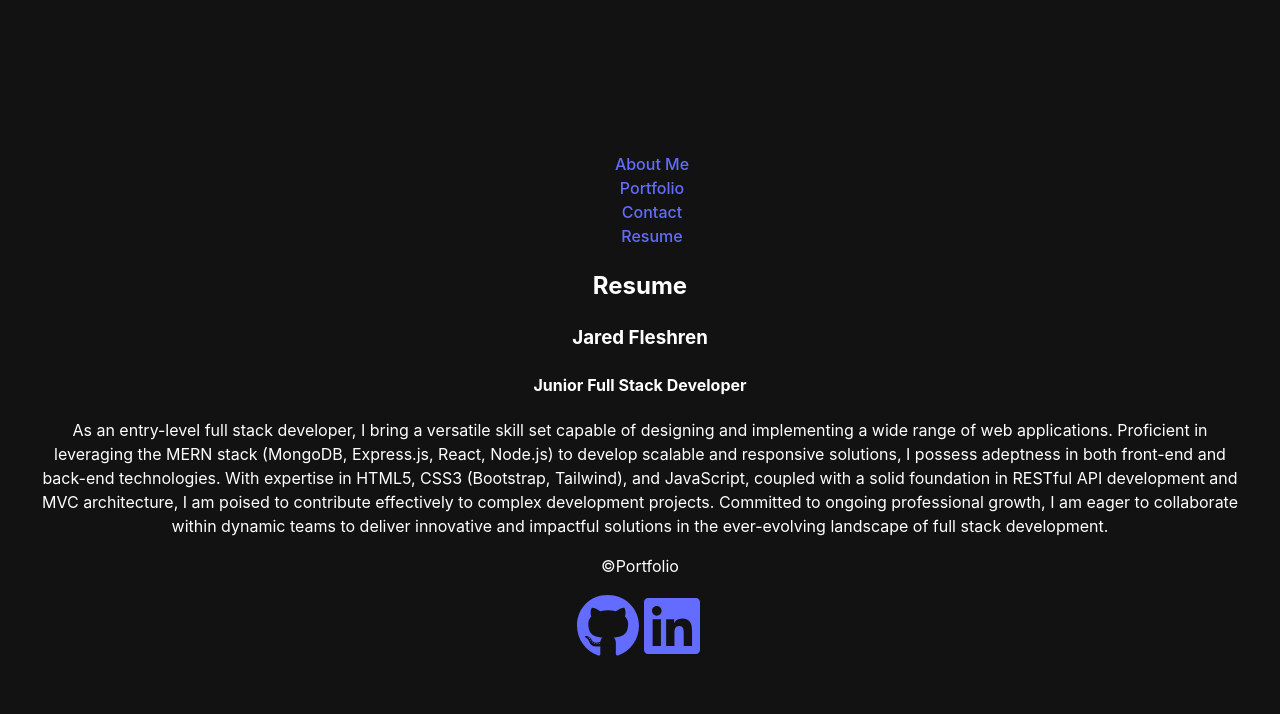
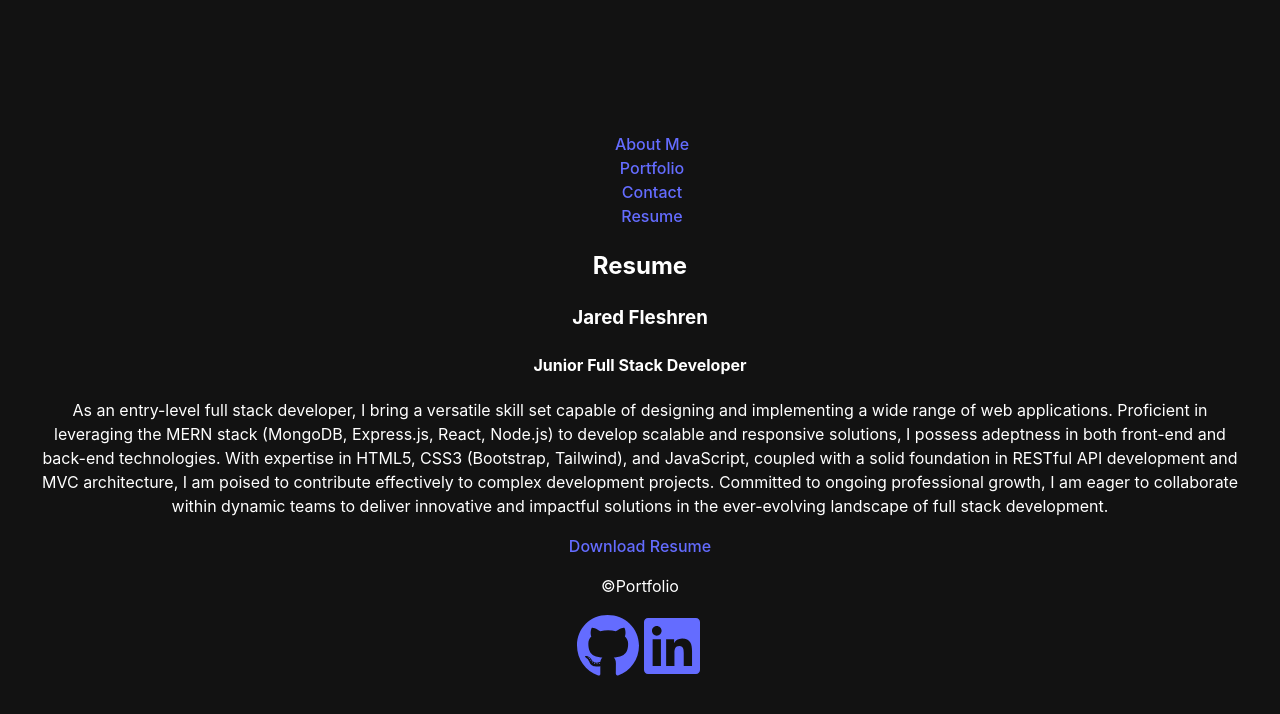
Before and after one commit to JFleshren/ReactPortfolio, a React (Vite) app: page /Resume in a window 1280 px wide. Shown: the top 714 px of the page. Built offline with nearby package versions, Linux system fonts and the light colour scheme.

Commit message:
Add download functionality to Resume component

```diff
--- a/src/components/Resume.jsx
+++ b/src/components/Resume.jsx
@@ -9,6 +9,12 @@ const Resume = () => {
     // Add any extra sections here
   };
 
+  const handleDownloadResume = () => {
+    // Replace 'resume.pdf' with the actual file name and extension of your resume
+    const resumeUrl = '../assets/ResumeDRAFT.pdf';
+    window.open(resumeUrl, '_blank');
+  };
+
   return (
     <div className="resume">
       <h2>Resume</h2>
@@ -17,6 +23,10 @@ const Resume = () => {
         <h4>{resumeContent.title}</h4>
         <p>{resumeContent.summary}</p>
         {/* Add more sections */}
+
+                {/* Download button */}
+                <a href="../assets/ResumeDRAFT.pdf" download>Download Resume</a>
+
       </div>
     </div>
   );
```
Also changed, not shown: 1 other file (tests, documents, lock files or other folders).
